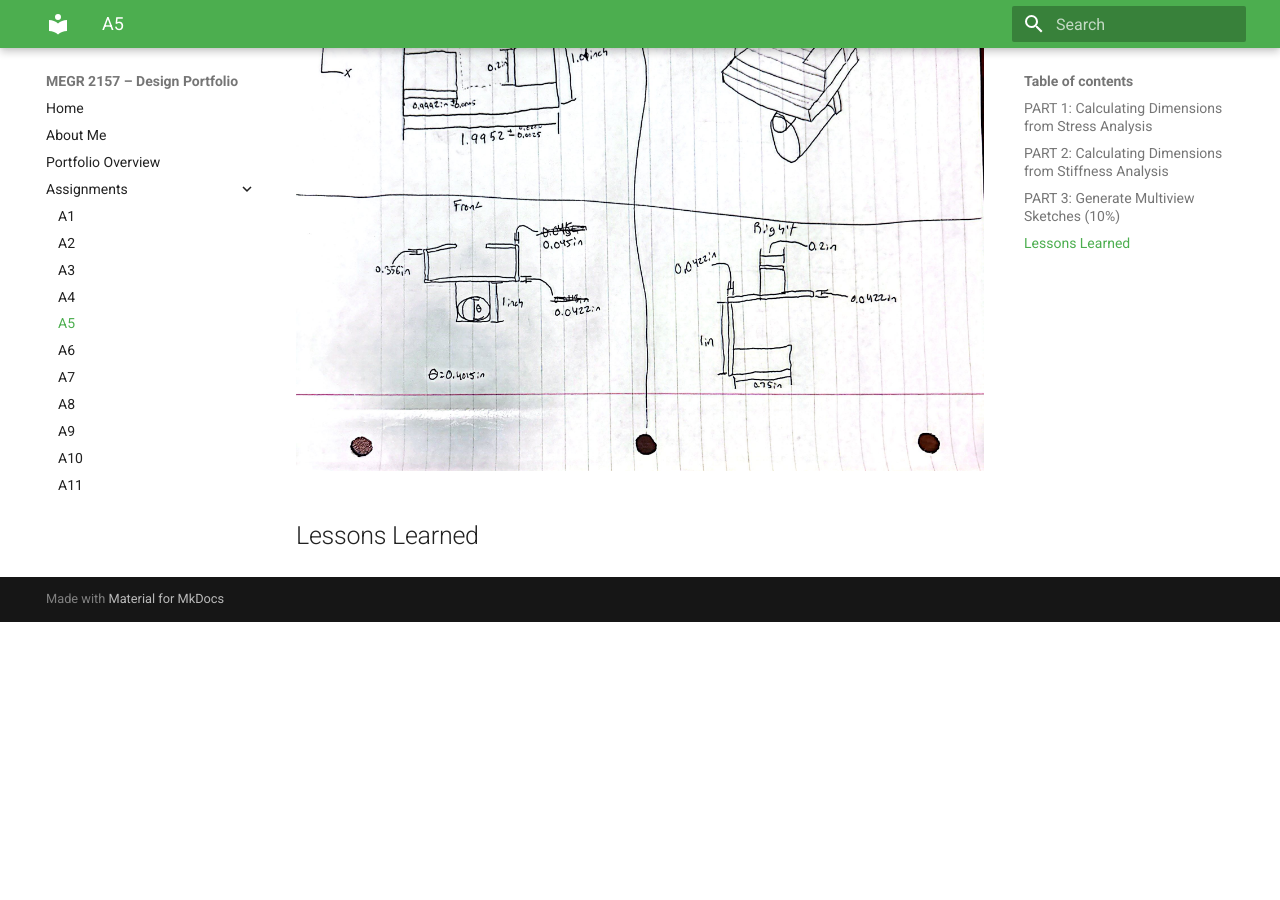
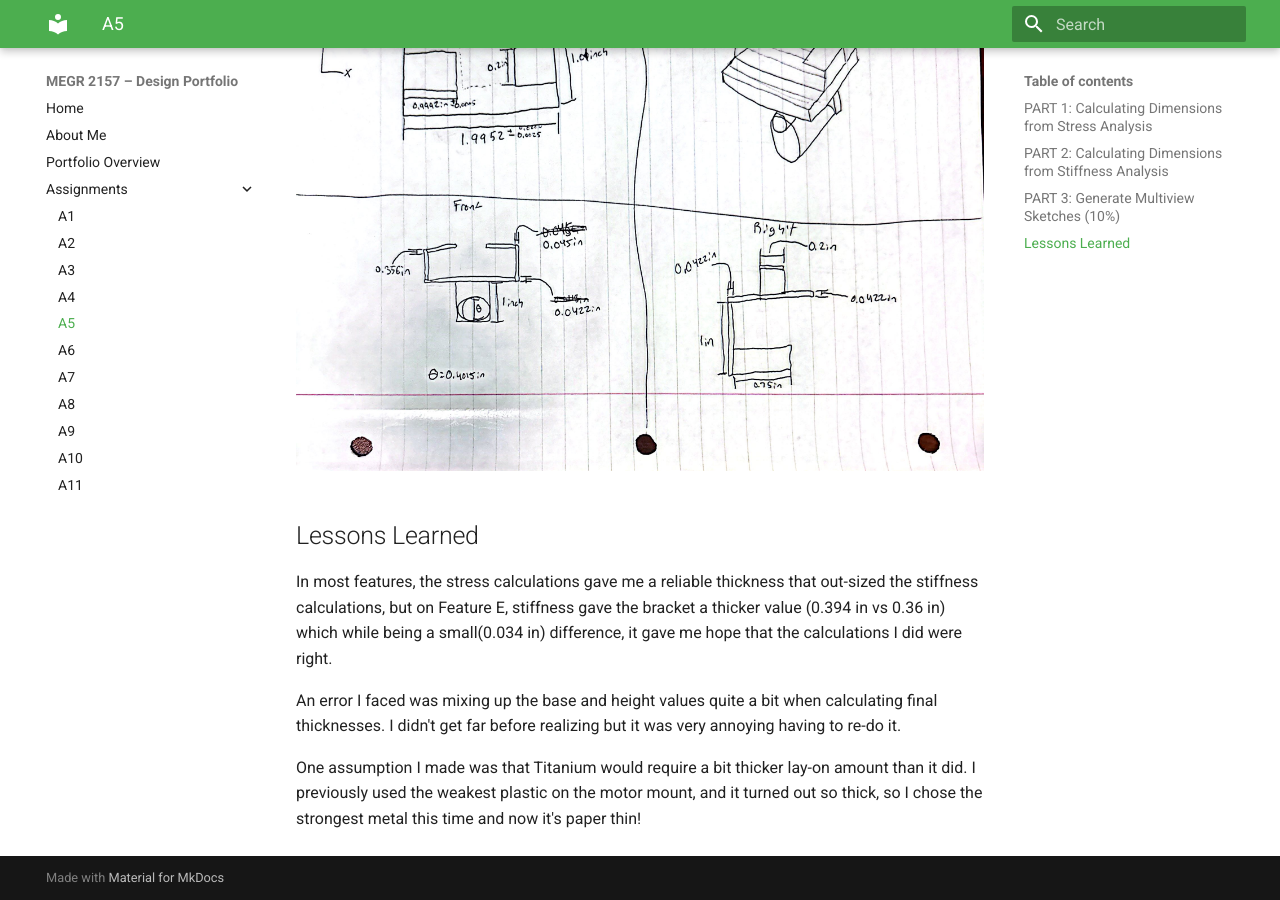
Before and after one commit to dadams78/design-projects-portfolio, an MkDocs documentation site: the page built from docs/assignments/A05/index.md, in a window 1280 px wide and 900 px high, scrolled down 6937 px. Built offline with MkDocs 1.6.1 and Material for MkDocs 9.7.7, drawn with Linux system fonts in a browser that asks for light colours; before the commit the page ends 7559 px from its top, so only the background shows below that.

Commit message:
Update index.md

```diff
--- a/docs/assignments/A05/index.md
+++ b/docs/assignments/A05/index.md
@@ -36,3 +36,8 @@ On the final Feature, the thickness of the metal actually exceeds the prior high
 ![part1-1](Drawing2.jpg)
 
 ## Lessons Learned
+In most features, the stress calculations gave me a reliable thickness that out-sized the stiffness calculations, but on Feature E, stiffness gave the bracket a thicker value (0.394 in vs 0.36 in) which while being a small(0.034 in) difference, it gave me hope that the calculations I did were right.
+
+An error I faced was mixing up the base and height values quite a bit when calculating final thicknesses. I didn't get far before realizing but it was very annoying having to re-do it.
+
+One assumption I made was that Titanium would require a bit thicker lay-on amount than it did. I previously used the weakest plastic on the motor mount, and it turned out so thick, so I chose the strongest metal this time and now it's paper thin!
```
